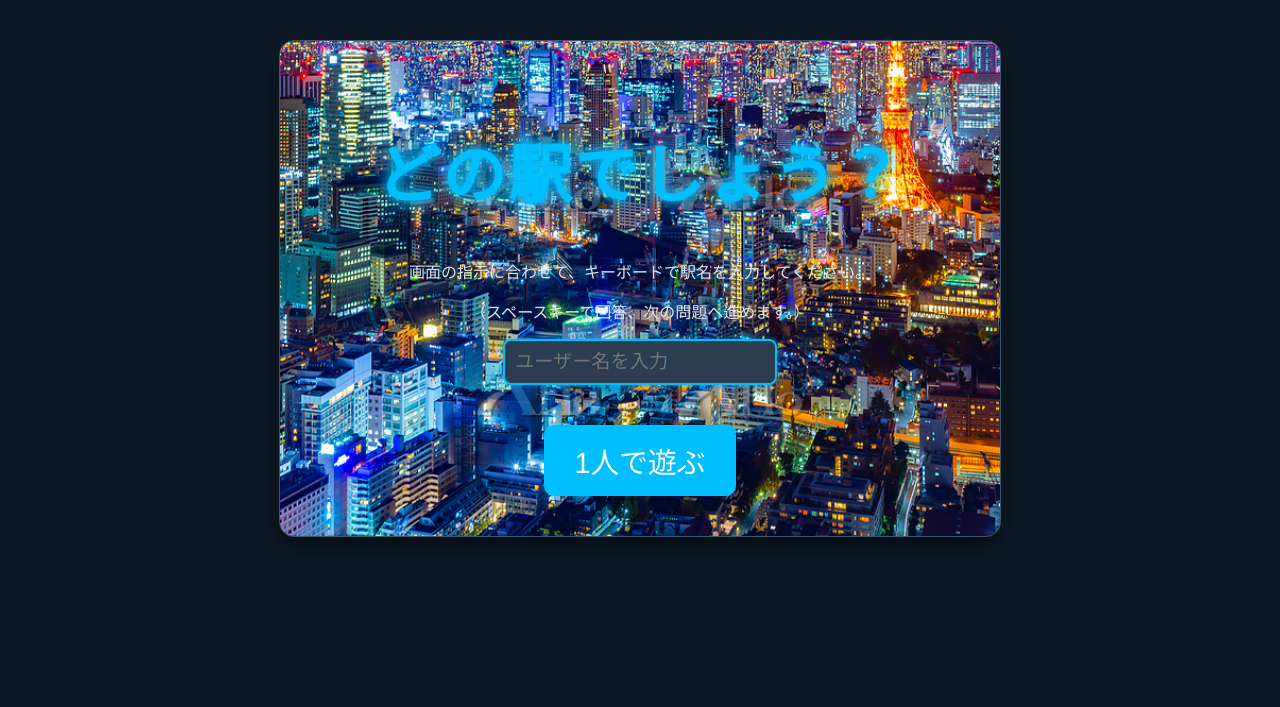
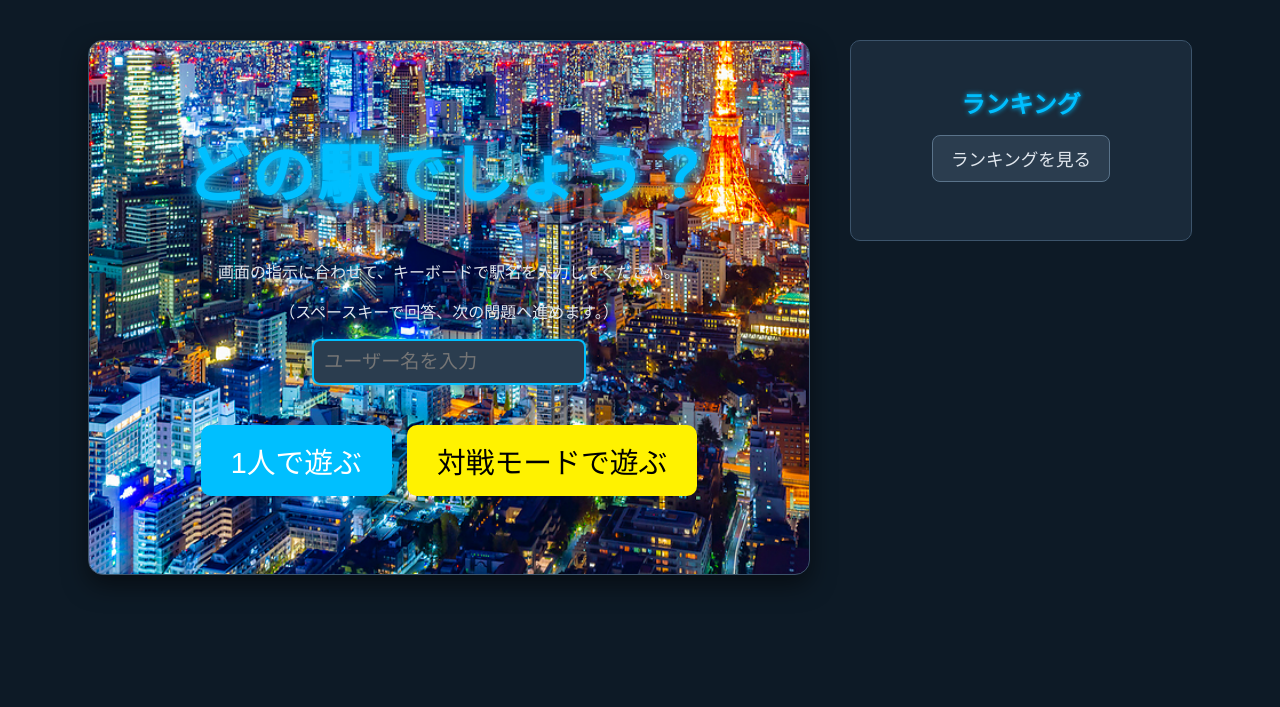
Before and after one commit to TrainGuessrquiz/TrainGuessr, a website: page src/pages/start.html in a window 1280 px wide. Shown: the top 707 px of the page. Drawn offline with Linux system fonts and the light colour scheme.

Commit message:
ランキング機能の追加と準備中メッセージの実装

```diff
--- a/src/css/style.css
+++ b/src/css/style.css
@@ -158,6 +158,30 @@ h1 {
 #start-button:hover {
     background-color: #0099cc;
     transform: translateY(-2px);
+}
+
+.secondary-button {
+    font-size: 1.1em;
+    padding: 10px 18px;
+    background-color: #2b3d4f;
+    color: #e0e6ed;
+    border: 1px solid #5a738a;
+    border-radius: 8px;
+    cursor: pointer;
+    transition: background-color 0.3s, transform 0.2s, border-color 0.3s;
+}
+
+.secondary-button:hover {
+    background-color: #334b61;
+    border-color: #00bfff;
+    transform: translateY(-2px);
+}
+
+.coming-soon-message {
+    min-height: 1.4em;
+    margin: 16px 0 0;
+    color: #fff200;
+    font-weight: bold;
 }
 
 #start-screen, #result-screen {
--- a/src/js/result.js
+++ b/src/js/result.js
@@ -21,4 +21,8 @@ document.getElementById('restart-button').addEventListener('click', () => {
     window.location.href = 'start.html';
 });
 
+document.getElementById('ranking-button').addEventListener('click', () => {
+    document.getElementById('ranking-message').textContent = '準備中です';
+});
+
 document.addEventListener('DOMContentLoaded', initResult);
--- a/src/js/start.js
+++ b/src/js/start.js
@@ -10,7 +10,20 @@ function startGame() {
     window.location.href = 'gamemode.html';
 }
 
+function showComingSoon(messageElementId) {
+    const messageElement = document.getElementById(messageElementId);
+    if (messageElement) {
+        messageElement.textContent = '準備中です';
+    }
+}
+
 document.getElementById('start-button').addEventListener('click', startGame);
+document.getElementById('multiplayer-button').addEventListener('click', () => {
+    showComingSoon('coming-soon-message');
+});
+document.getElementById('ranking-button').addEventListener('click', () => {
+    showComingSoon('ranking-message');
+});
 
 document.getElementById('username-input').addEventListener('keypress', (event) => {
     if (event.key === 'Enter') {
--- a/src/pages/start.html
+++ b/src/pages/start.html
@@ -15,7 +15,14 @@
             <input type="text" id="username-input" placeholder="ユーザー名を入力" maxlength="20">
             <div class="button-container" style="display: flex; gap: 15px; justify-content: center; flex-wrap: wrap; margin-top: 20px;">
                 <button id="start-button">1人で遊ぶ</button>
+                <button id="multiplayer-button" style="background-color: #fff200; color: #000; padding: 15px 30px; font-size: 1.8em; border: none; border-radius: 10px; cursor: pointer; transition: all 0.3s ease;">対戦モードで遊ぶ</button>
             </div>
+            <p id="coming-soon-message" class="coming-soon-message" aria-live="polite"></p>
+        </div>
+        <div class="ranking-panel">
+            <h3>ランキング</h3>
+            <button id="ranking-button" class="secondary-button">ランキングを見る</button>
+            <p id="ranking-message" class="coming-soon-message" aria-live="polite"></p>
         </div>
     </div>
     <div class="support-section">
```
Also changed, not shown: src/pages/result.html (+5 -0 lines).
